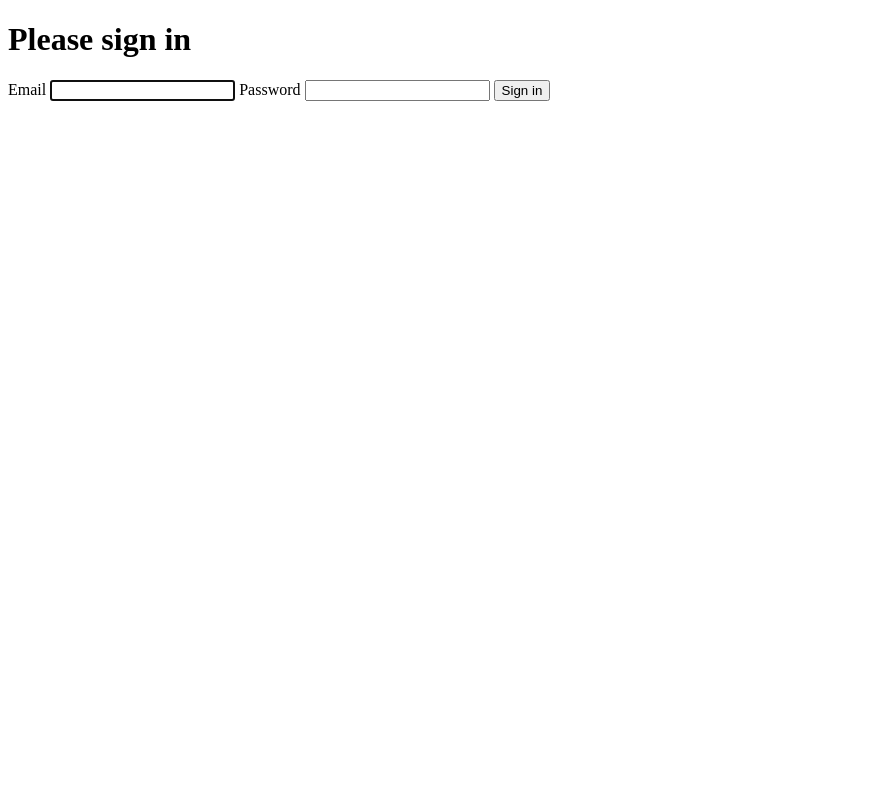
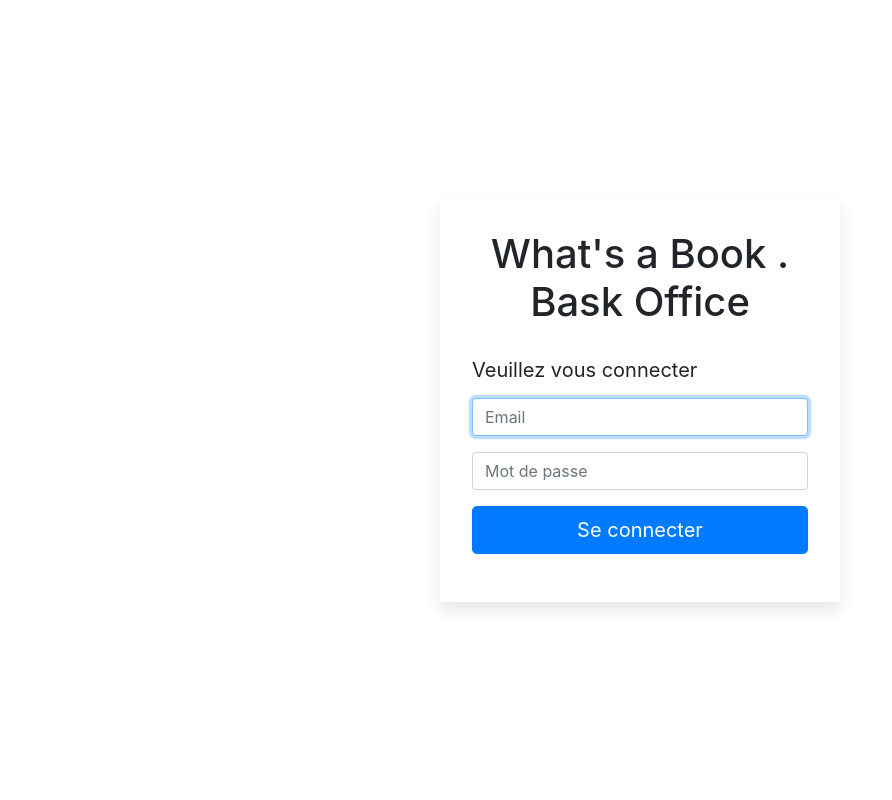
Before and after one commit to Eric-Philippe/Sae-WhatsABook, a Symfony app: template server/templates/security/login.html.twig in a window 1280 px wide. Shown: the whole page, without its empty margins (0-892 px from the left). Run offline with Twig, Linux system fonts and the light colour scheme; the template is opened without the code that fills it, so the values that code supplies are empty; some libraries are stand-ins or nearby versions.

Commit message:
Update login page styling and translations

```diff
--- a/server/templates/security/login.html.twig
+++ b/server/templates/security/login.html.twig
@@ -1,31 +1,82 @@
 {% extends 'base.html.twig' %}
 
-{% block title %}Log in!{% endblock %}
+{% block title %}Connexion{% endblock %}
+{% block stylesheets %}
+    <link rel="stylesheet" href="https://stackpath.bootstrapcdn.com/bootstrap/4.3.1/css/bootstrap.min.css">
+    <style>
+        :root {
+            --main-padding: 2rem;
+            --form-width: 25rem;
+            --alert-margin-top: 1rem;
+        }
+
+        body {
+            padding: var(--main-padding);
+            display: flex;
+            justify-content: center;
+            align-items: center;
+            min-height: 100vh;
+            font-size: 1rem;
+        }
+
+        form {
+            width: 100%;
+            max-width: var(--form-width);
+            padding: var(--main-padding);
+            box-shadow: 0 0.5rem 1rem rgba(0,0,0,0.1);
+            transition: box-shadow 0.3s ease-in-out;
+        }
+
+        input, button {
+            margin-bottom: 1rem;
+        }
+
+        h1
+        {
+            text-align: center;
+            margin-bottom: 2rem;
+        }
+
+        form:hover {
+            box-shadow: 0 1rem 2rem rgba(0,0,0,0.2);
+        }
+
+        .alert {
+            margin-top: var(--alert-margin-top);
+        }
+
+        @media (max-width: 600px) {
+            :root {
+                --main-padding: 1rem;
+                --form-width: 100%;
+                --alert-margin-top: 0.5rem;
+            }
+        }
+    </style>
+{% endblock %}
 
 {% block body %}
-<form method="post">
+    <form method="post" class="form-signin">
+        <h1>What's a Book . Bask Office </h1>
+
         {% if error %}
             <div class="alert alert-danger">{{ error.messageKey|trans(error.messageData, 'security') }}</div>
         {% endif %}
 
         {% if app.user %}
             <div class="mb-3">
-            You are logged in as {{ app.user.userIdentifier }}, <a href="{{ path('app_logout') }}">Logout</a>
+                Vous êtes connecté en tant que {{ app.user.userIdentifier }}, <a href="{{ path('app_logout') }}">Déconnexion</a>
             </div>
         {% endif %}
 
-    <h1 class="h3 mb-3 font-weight-normal">Please sign in</h1>
-    <label for="inputEmail">Email</label>
-    <input type="email" value="{{ last_username }}" name="email" id="inputEmail" class="form-control" autocomplete="email" required autofocus>
-    <label for="inputPassword">Password</label>
-    <input type="password" name="password" id="inputPassword" class="form-control" autocomplete="current-password" required>
+        <h3 class="h5 mb-3 font-weight-normal">Veuillez vous connecter</h3>
+        <label for="inputEmail" class="sr-only">Email</label>
+        <input type="email" value="{{ last_username }}" name="email" id="inputEmail" class="form-control" placeholder="Email" autocomplete="email" required autofocus>
+        <label for="inputPassword" class="sr-only">Mot de passe</label>
+        <input type="password" name="password" id="inputPassword" class="form-control" placeholder="Mot de passe" autocomplete="current-password" required>
 
-    <input type="hidden" name="_csrf_token"
-           value="{{ csrf_token('authenticate') }}"
-    >
+        <input type="hidden" name="_csrf_token" value="{{ csrf_token('authenticate') }}">
 
-    <button class="btn btn-lg btn-primary" type="submit">
-        Sign in
-    </button>
+        <button class="btn btn-lg btn-primary btn-block" type="submit">Se connecter</button>
     </form>
 {% endblock %}
```
Lines whose indentation alone changed are shown as unchanged.
